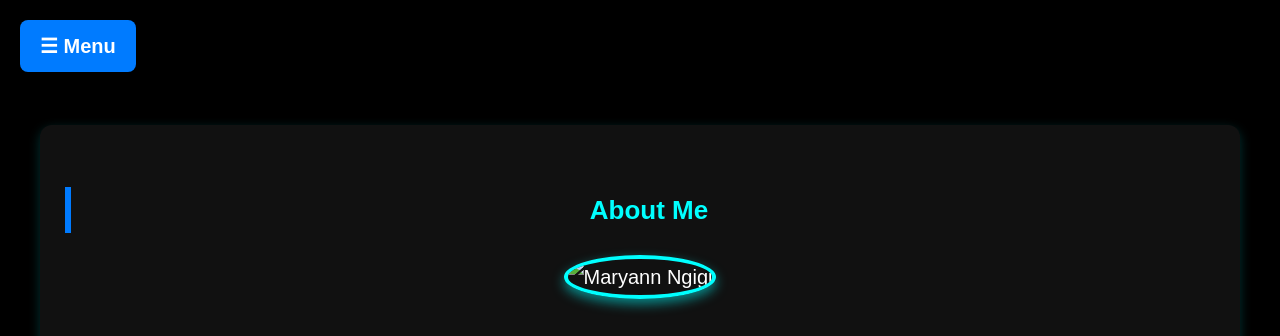
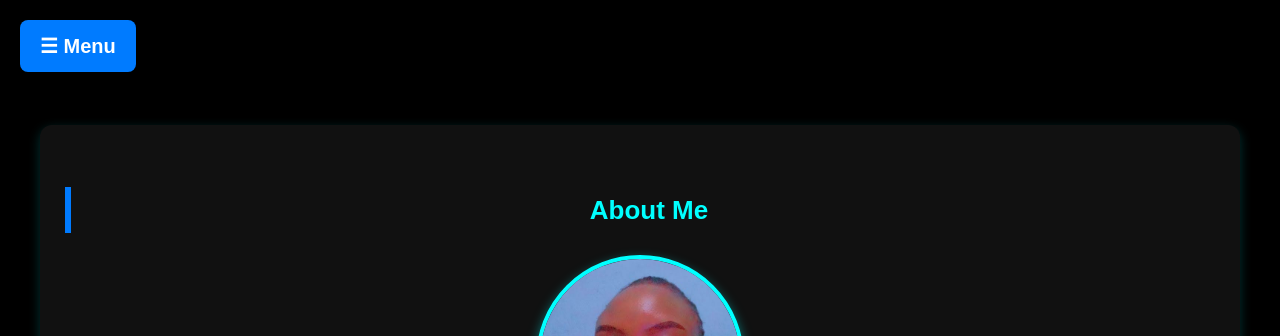
Before and after one commit to Maryann293/my-portfolio, a plain HTML site: page index.html in a window 1280 px wide. Shown: the top 336 px of the page. Drawn offline with Linux system fonts and the light colour scheme.

Commit message:
Update index.html

```diff
--- a/index.html
+++ b/index.html
@@ -298,7 +298,7 @@
 
         <section id="about">
             <h2>About Me</h2>
-            <img src="/.imagesprofile.jpg" alt="Maryann Ngigi" class="profile-pic">
+            <img src="./imagesprofile.jpg" alt="Maryann Ngigi" class="profile-pic">
             <p class="bold-large">Hi, I'm Maryann Ngigi, Software Developer</p>
             <p>I'm a passionate software developer with a strong foundation in JavaScript, Python, C#, C++, HTML, and SQL. I specialize in building efficient, scalable, and user-friendly applications that solve real-world problems.</p>
             <p>With 3 years of experience, I have worked on projects ranging from web applications to software solutions, always focusing on clean code, performance optimization, and intuitive user experiences.</p>
```
